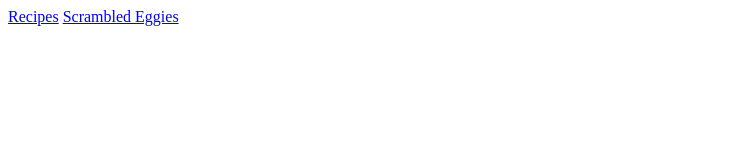
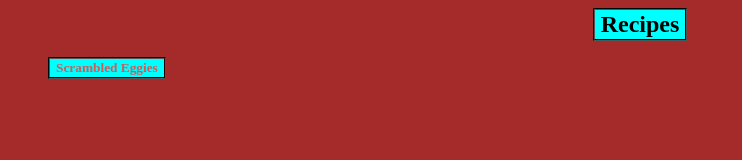
Before and after one commit to lil-bb-fartz/odin-recipes, a plain HTML site: page index.html in a window 1280 px wide. Shown: the whole page, without its empty margins (0-742 px from the left). Drawn offline with Linux system fonts and the light colour scheme.

Commit message:
Added quick explanation to README, added buttons and div to index to make styling easier, Add style.css sheet with some styling

```diff
--- a/index.html
+++ b/index.html
@@ -4,9 +4,16 @@
     <meta charset="UTF-8">
     <meta name="viewport" content="width=device-width, initial-scale=1.0">
     <title>Index</title>
+    <link rel="stylesheet" href="style.css">
 </head>
 <body>
-    <a href="recipes/">Recipes</a>
-    <a href="recipes/scrambledeggs.html">Scrambled Eggies</a>
+    <div class="header" id="header">
+    <header><button class="recipes"><a href="recipes/">Recipes</a></button></header>
+    </div>
+    <div class="food" id="food">
+        <ul>
+    </li><button class="eggs"><a href="recipes/scrambledeggs.html">Scrambled Eggies</a></button>
+        </ul>
+    </div>
 </body>
 </html>
--- /dev/null
+++ b/style.css
@@ -0,0 +1,39 @@
+body {
+    background-color: brown;
+}
+
+header button {
+    font-size: x-large;
+    color: black;
+}
+
+.header {
+    align-items: center;
+    text-align: center;
+}
+
+ul {
+    list-style: none;
+    margin-left: auto;
+}
+
+button {
+    font-family: 'Times New Roman', Times, serif;
+    font-weight: bold;
+    color: indianred;
+    background-color: aqua;
+    border-style: groove;
+}
+
+a {
+    color: inherit;
+}
+a:link {
+    text-decoration: none;
+}
+a:visited {
+    text-decoration: none;
+}
+a:hover {
+    text-decoration: underline;
+}
```
Also changed, not shown: 1 other file.
